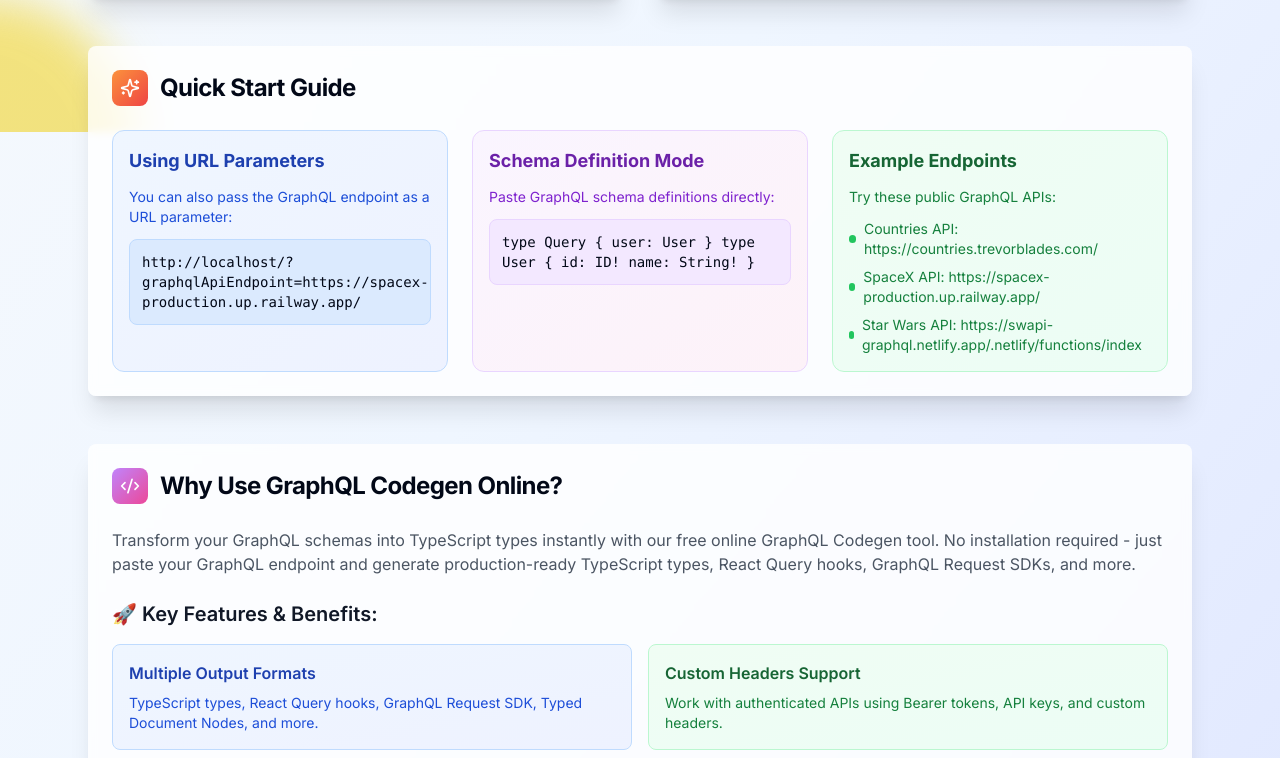
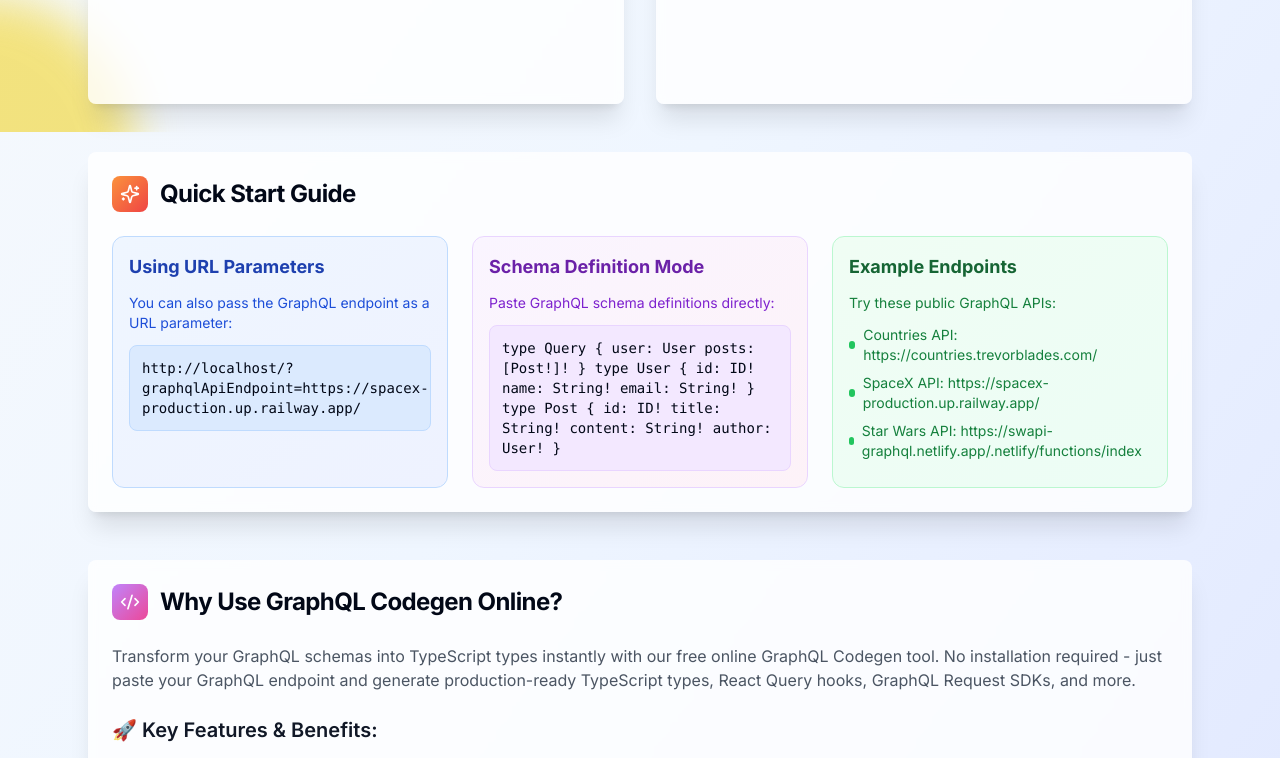
Before and after one commit to Dendekky/dendekky-graphql-codegen, a Next.js app: page / in a window 1280 px wide. Shown: the part 668-1426 px from the top of the page. Built offline with nearby package versions, Linux system fonts and the light colour scheme.

Commit message:
feat: introduce copyable code and text components for enhanced user interaction; update README with new features and improved SEO elements

```diff
--- a/app/page.tsx
+++ b/app/page.tsx
@@ -33,6 +33,8 @@ import { OutputFormatModal } from '@/components/output-format-modal';
 import { OUTPUT_FORMATS } from '@/components/output-format-selector';
 import { InputModeToggle } from '@/components/input-mode-toggle';
 import { SchemaInput } from '@/components/schema-input';
+import { CopyableCode } from '@/components/copyable-code';
+import { CopyableText } from '@/components/copyable-text';
 import {
   useCodegenStore,
   useRequiresDocuments,
@@ -390,7 +392,7 @@ function GraphQLCodegenContent() {
           </div>
         </div>
 
-        <div className='grid grid-cols-1 lg:grid-cols-2 gap-8'>
+        <div className='grid grid-cols-1 lg:grid-cols-2 gap-8 min-h-[600px]'>
           {/* Input Section */}
           <Card className='backdrop-blur-sm bg-white/80 dark:bg-gray-900/80 border-0 shadow-xl hover:shadow-2xl transition-all duration-300 hover:scale-[1.02]'>
             <CardHeader className='pb-4'>
@@ -561,7 +563,7 @@ function GraphQLCodegenContent() {
           </Card>
 
           {/* Output Section */}
-          <Card className='backdrop-blur-sm bg-white/80 dark:bg-gray-900/80 border-0 shadow-xl hover:shadow-2xl transition-all duration-300 hover:scale-[1.02]'>
+          <Card className='backdrop-blur-sm bg-white/80 dark:bg-gray-900/80 border-0 shadow-xl hover:shadow-2xl transition-all duration-300 hover:scale-[1.02] flex flex-col'>
             <CardHeader className='pb-4'>
               <div className='flex items-center justify-between'>
                 <div className='flex items-center space-x-3'>
@@ -610,7 +612,7 @@ function GraphQLCodegenContent() {
                 )}
               </div>
             </CardHeader>
-            <CardContent>
+            <CardContent className='flex-1 flex flex-col'>
               {loading && (
                 <div className='flex flex-col items-center justify-center p-12 space-y-4'>
                   <div className='relative'>
@@ -642,38 +644,13 @@ function GraphQLCodegenContent() {
               )}
 
               {result && (
-                <div className='space-y-4'>
-                  {/* Format Info */}
-                  <div className='p-3 bg-gradient-to-r from-purple-50 to-blue-50 dark:from-purple-950/30 dark:to-blue-950/30 rounded-xl border border-purple-200 dark:border-purple-800'>
-                    <h4 className='font-semibold text-purple-800 dark:text-purple-200 mb-2 flex items-center'>
-                      <Code2 className='h-4 w-4 mr-2' />
-                      Generated Formats
-                    </h4>
-                    <div className='flex flex-wrap gap-2'>
-                      {outputFormats.map((format) => {
-                        const formatInfo = OUTPUT_FORMATS.find(
-                          (f) => f.id === format
-                        );
-                        const Icon = formatInfo?.icon || Code2;
-                        return (
-                          <div
-                            key={format}
-                            className='flex items-center gap-1 px-2 py-1 bg-purple-100 dark:bg-purple-900/50 text-purple-700 dark:text-purple-300 text-xs font-medium rounded-md'
-                          >
-                            <Icon className='h-3 w-3' />
-                            {formatInfo?.name || format}
-                          </div>
-                        );
-                      })}
-                    </div>
-                  </div>
-
+                <div className='flex-1 flex flex-col space-y-4'>
                   {/* Generated Code */}
-                  <div className='relative'>
+                  <div className='relative flex-1'>
                     <Textarea
                       value={result}
                       readOnly
-                      className='font-mono text-sm min-h-[400px] resize-none border-2 border-gray-200 dark:border-gray-700 rounded-xl shadow-inner bg-gray-50/50 dark:bg-gray-900/50 focus:ring-2 focus:ring-purple-500 transition-all duration-200'
+                      className='font-mono text-sm h-full resize-none border-2 border-gray-200 dark:border-gray-700 rounded-xl shadow-inner bg-gray-50/50 dark:bg-gray-900/50 focus:ring-2 focus:ring-purple-500 transition-all duration-200'
                       placeholder='Generated TypeScript types will appear here...'
                     />
                     <div className='absolute top-3 right-3 px-2 py-1 bg-purple-100 dark:bg-purple-900 text-purple-700 dark:text-purple-300 text-xs font-medium rounded-md'>
@@ -726,10 +703,14 @@ function GraphQLCodegenContent() {
                 <p className='text-sm text-blue-700 dark:text-blue-300 mb-3'>
                   You can also pass the GraphQL endpoint as a URL parameter:
                 </p>
+                <CopyableCode
+                  code={`${typeof window !== 'undefined' ? window.location.origin : 'https://graphqlcodegen.com'}/?graphqlApiEndpoint=https://spacex-production.up.railway.app/`}
+                >
                   <code className='block p-3 bg-blue-100 dark:bg-blue-900/50 rounded-lg text-sm font-mono border border-blue-200 dark:border-blue-700'>
                     {typeof window !== 'undefined' && window.location.origin}
                     /?graphqlApiEndpoint=https://spacex-production.up.railway.app/
                   </code>
+                </CopyableCode>
               </div>
 
               <div className='p-4 bg-gradient-to-br from-purple-50 to-pink-50 dark:from-purple-950/50 dark:to-pink-950/50 rounded-xl border border-purple-200 dark:border-purple-800'>
@@ -739,16 +720,45 @@ function GraphQLCodegenContent() {
                 <p className='text-sm text-purple-700 dark:text-purple-300 mb-3'>
                   Paste GraphQL schema definitions directly:
                 </p>
-                <code className='block p-3 bg-purple-100 dark:bg-purple-900/50 rounded-lg text-sm font-mono border border-purple-200 dark:border-purple-700'>
-                  {`type Query {
+                <CopyableCode
+                  code={`type Query {
   user: User
+  posts: [Post!]!
 }
 
 type User {
   id: ID!
   name: String!
+  email: String!
+}
+
+type Post {
+  id: ID!
+  title: String!
+  content: String!
+  author: User!
+}`}
+                >
+                  <code className='block p-3 bg-purple-100 dark:bg-purple-900/50 rounded-lg text-sm font-mono border border-purple-200 dark:border-purple-700'>
+                    {`type Query {
+  user: User
+  posts: [Post!]!
+}
+
+type User {
+  id: ID!
+  name: String!
+  email: String!
+}
+
+type Post {
+  id: ID!
+  title: String!
+  content: String!
+  author: User!
 }`}
                   </code>
+                </CopyableCode>
               </div>
 
               <div className='p-4 bg-gradient-to-br from-green-50 to-emerald-50 dark:from-green-950/50 dark:to-emerald-950/50 rounded-xl border border-green-200 dark:border-green-800'>
@@ -759,24 +769,31 @@ type User {
                   Try these public GraphQL APIs:
                 </p>
                 <ul className='text-sm text-green-700 dark:text-green-300 space-y-2'>
-                  <li className='flex items-center space-x-2'>
+                  <li>
+                    <CopyableText text="https://countries.trevorblades.com/">
+                      <div className='flex items-center space-x-2'>
+                        <div className='w-2 h-2 bg-green-500 rounded-full'></div>
+                        <span>Countries API: https://countries.trevorblades.com/</span>
+                      </div>
+                    </CopyableText>
+                  </li>
+                  <li>
+                    <CopyableText text="https://spacex-production.up.railway.app/">
+                      <div className='flex items-center space-x-2'>
+                        <div className='w-2 h-2 bg-green-500 rounded-full'></div>
+                        <span>SpaceX API: https://spacex-production.up.railway.app/</span>
+                      </div>
+                    </CopyableText>
+                  </li>
+                  <li>
+                    <CopyableText text="https://swapi-graphql.netlify.app/.netlify/functions/index">
+                      <div className='flex items-center space-x-2'>
                         <div className='w-2 h-2 bg-green-500 rounded-full'></div>
                         <span>
-                      Countries API: https://countries.trevorblades.com/
+                          Star Wars API: https://swapi-graphql.netlify.app/.netlify/functions/index
                         </span>
-                  </li>
-                  <li className='flex items-center space-x-2'>
-                    <div className='w-2 h-2 bg-green-500 rounded-full'></div>
-                    <span>
-                      SpaceX API: https://spacex-production.up.railway.app/
-                    </span>
-                  </li>
-                  <li className='flex items-center space-x-2'>
-                    <div className='w-2 h-2 bg-green-500 rounded-full'></div>
-                    <span>
-                      Star Wars API:
-                      https://swapi-graphql.netlify.app/.netlify/functions/index
-                    </span>
+                      </div>
+                    </CopyableText>
                   </li>
                 </ul>
               </div>
--- /dev/null
+++ b/components/copyable-code.tsx
@@ -0,0 +1,66 @@
+'use client'
+
+import { useState } from 'react'
+import { Copy, Check } from 'lucide-react'
+import { Button } from '@/components/ui/button'
+import { cn } from '@/lib/utils'
+
+interface CopyableCodeProps {
+  code: string
+  className?: string
+  children?: React.ReactNode
+}
+
+export function CopyableCode({ code, className, children }: CopyableCodeProps) {
+  const [copied, setCopied] = useState(false)
+  const [isHovered, setIsHovered] = useState(false)
+
+  const handleCopy = async () => {
+    try {
+      await navigator.clipboard.writeText(code)
+      setCopied(true)
+      setTimeout(() => setCopied(false), 500)
+    } catch (err) {
+      console.error('Failed to copy:', err)
+    }
+  }
+
+  return (
+    <div
+      className={cn("relative group", className)}
+      onMouseEnter={() => setIsHovered(true)}
+      onMouseLeave={() => setIsHovered(false)}
+    >
+      {children}
+
+      {/* Copy Button - Shows on hover */}
+      <Button
+        type="button"
+        size="sm"
+        variant="outline"
+        onClick={handleCopy}
+        className={cn(
+          "absolute top-2 right-2 h-8 w-8 p-0 transition-all duration-200",
+          "bg-white/90 dark:bg-gray-900/90 backdrop-blur-sm",
+          "border border-gray-300 dark:border-gray-600",
+          "hover:bg-gray-50 dark:hover:bg-gray-800",
+          isHovered || copied ? "opacity-100 scale-100" : "opacity-0 scale-95"
+        )}
+        title={copied ? "Copied!" : "Copy to clipboard"}
+      >
+        {copied ? (
+          <Check className="h-3 w-3 text-green-500" />
+        ) : (
+          <Copy className="h-3 w-3 text-gray-600 dark:text-gray-400" />
+        )}
+      </Button>
+
+      {/* Copied feedback */}
+      {copied && (
+        <div className="absolute top-12 right-2 px-2 py-1 bg-green-100 dark:bg-green-900/50 text-green-700 dark:text-green-300 text-xs rounded-md animate-in fade-in-0 zoom-in-95 duration-200">
+          Copied!
+        </div>
+      )}
+    </div>
+  )
+}
--- /dev/null
+++ b/components/copyable-text.tsx
@@ -0,0 +1,50 @@
+'use client'
+
+import { useState } from 'react'
+import { Copy, Check } from 'lucide-react'
+import { Button } from '@/components/ui/button'
+
+interface CopyableTextProps {
+  text: string
+  children: React.ReactNode
+  className?: string
+}
+
+export function CopyableText({ text, children, className }: CopyableTextProps) {
+  const [copied, setCopied] = useState(false)
+
+  const handleCopy = async (e: React.MouseEvent) => {
+    e.preventDefault()
+    e.stopPropagation()
+
+    try {
+      await navigator.clipboard.writeText(text)
+      setCopied(true)
+      setTimeout(() => setCopied(false), 2000)
+    } catch (err) {
+      console.error('Failed to copy:', err)
+    }
+  }
+
+  return (
+    <div className={`flex items-center justify-between group ${className || ''}`}>
+      <div className="flex-1">
+        {children}
+      </div>
+      <Button
+        type="button"
+        size="sm"
+        variant="ghost"
+        onClick={handleCopy}
+        className="ml-2 h-6 w-6 p-0 opacity-0 group-hover:opacity-100 transition-opacity duration-200 flex-shrink-0"
+        title={copied ? "Copied!" : "Copy URL"}
+      >
+        {copied ? (
+          <Check className="h-3 w-3 text-green-500" />
+        ) : (
+          <Copy className="h-3 w-3 text-gray-500" />
+        )}
+      </Button>
+    </div>
+  )
+}
```
Also changed, not shown: 1 other file (tests, documents, lock files or other folders). Lines whose indentation alone changed are shown as unchanged.
